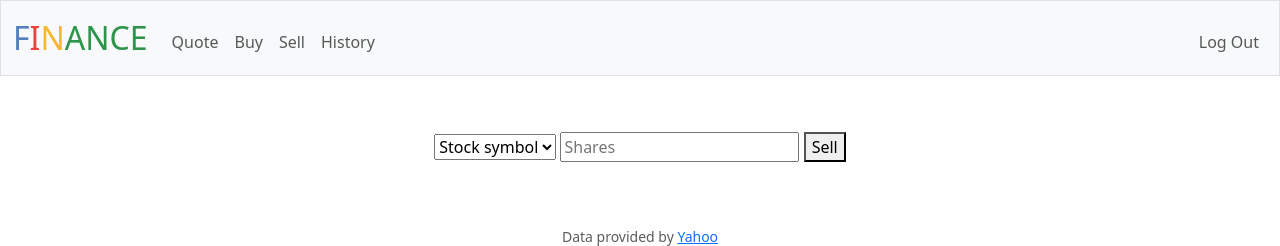
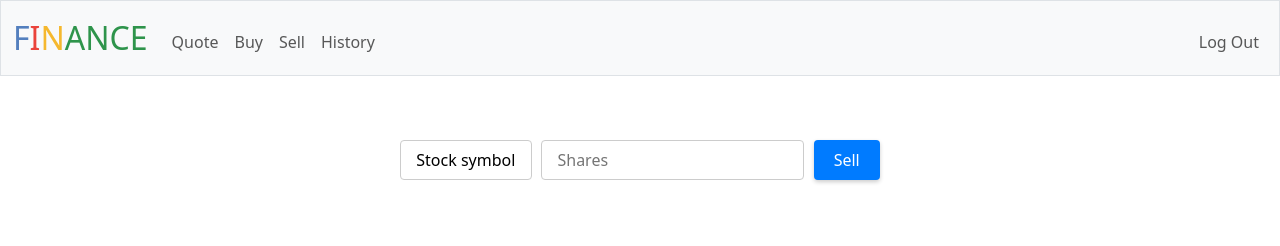
Before and after one commit to nhocmt227/Finance, a Flask app: page /sell in a window 1280 px wide. Shown: the top 246 px of the page. Run offline with Flask 3, Linux system fonts and the light colour scheme; a user stored in the database is signed in; some libraries are stand-ins or nearby versions.

Commit message:
complete feature

```diff
--- a/static/styles.css
+++ b/static/styles.css
@@ -2,6 +2,7 @@
 nav .navbar-brand
 {
     font-size: xx-large;
+
 }
 
 /* Colors for brand */
@@ -26,7 +27,7 @@ nav .navbar-brand .green
     padding-bottom: 1rem;
     padding-left: 2rem;
     padding-right: 2rem;
-    padding-top: 0.5rem;
+    padding-top: 1rem;
 }
 
 .section:hover {
@@ -58,3 +59,68 @@ table td {
 tbody tr:nth-of-type(odd) {
     background-color: rgb(179, 208, 255, 0.3)
 }
+
+input[type="text"], input[type="number"] {
+    height: 40px;
+    padding: 0 15px;
+    margin: 0 5px 0 0;
+    border: 1px solid #ccc;
+    border-radius: 4px;
+    font-size: 16px;
+    color: #333;
+}
+
+input[type="text"]:focus, input[type="number"]:focus {
+    border-color: #80bdff;
+    outline: none;
+    box-shadow: 0 0 0 0.2rem rgba(0, 123, 255, 0.25);
+}
+
+button {
+    height: 40px;
+    padding: 0 20px;
+    border: none;
+    border-radius: 4px;
+    background-color: #007bff;
+    color: white;
+    font-size: 16px;
+    cursor: pointer;
+    transition: background-color 0.3s, box-shadow 0.3s;
+    box-shadow: 0 2px 4px 0 rgba(0,0,0,0.2);
+}
+
+button:hover {
+    background-color: #0056b3;
+}
+
+  button:active {
+    background-color: #004494;
+    box-shadow: 0 1px 2px 0 rgba(0,0,0,0.2);
+}
+
+select {
+    height: 40px;
+    padding: 0 15px;
+    border: 1px solid #ccc;
+    border-radius: 4px;
+    font-size: 16px;
+    background-color: white;
+    -webkit-appearance: none; /* Remove default style in WebKit browsers */
+    -moz-appearance: none;    /* Remove default style in Firefox */
+    appearance: none;         /* Remove default style */
+    cursor: pointer;
+    outline: none;
+    margin-right: 5px;
+}
+
+select::-ms-expand {
+    display: none; /* Hide the default dropdown arrow in IE */
+}
+
+select:after {
+    content: '\25BC';
+    position: absolute;
+    top: 15px;
+    right: 15px;
+    pointer-events: none;
+}
--- a/templates/apology.html
+++ b/templates/apology.html
@@ -6,5 +6,5 @@
 
 {% block main %}
     <!-- https://memegen.link/ -->
-    <img alt="{{ top }}" class="border img-fluid" src="https://i.imgur.com/CsCgN7Ll.png&width=400" title="{{ top }}">
+    <img alt="{{ top }}" class="border img-fluid" src="http://api.memegen.link/images/custom/{{ top | urlencode }}/{{ bottom | urlencode }}.jpg?background=https://i.imgur.com/CsCgN7Ll.png&weight=300&height=369" title="{{ top }}">
 {% endblock %}
--- a/templates/layout.html
+++ b/templates/layout.html
@@ -70,7 +70,7 @@
             <form action="https://validator.w3.org/check" class="text-center" enctype="multipart/form-data" method="post" target="_blank">
                 <input name="doctype" type="hidden" value="HTML5">
                 <input name="fragment" type="hidden">
-                <input alt="Validate" src="/static/I_heart_validator.png" type="image"> <!-- https://validator.w3.org/ -->
+                <input alt="Validate" src="https://www.w3.org/assets/logos/w3c/w3c-no-bars.svg" type="image"> <!-- https://validator.w3.org/ -->
             </form>
             <script>
                 document.addEventListener('DOMContentLoaded', function() {
```
Also changed, not shown: templates/buy.html (+9 -5 lines), templates/quote.html (+8 -4 lines), finance.db, 2 other files.
